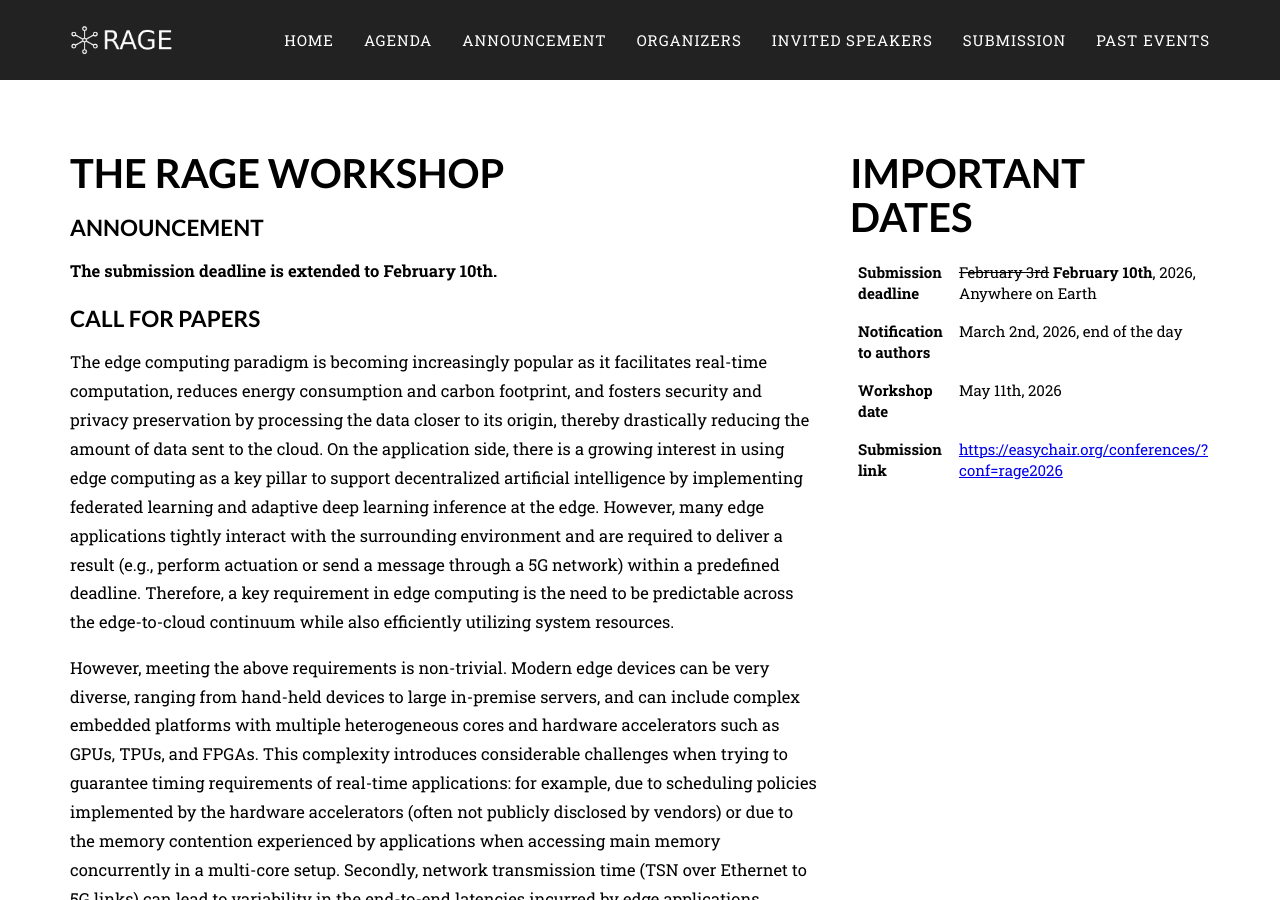
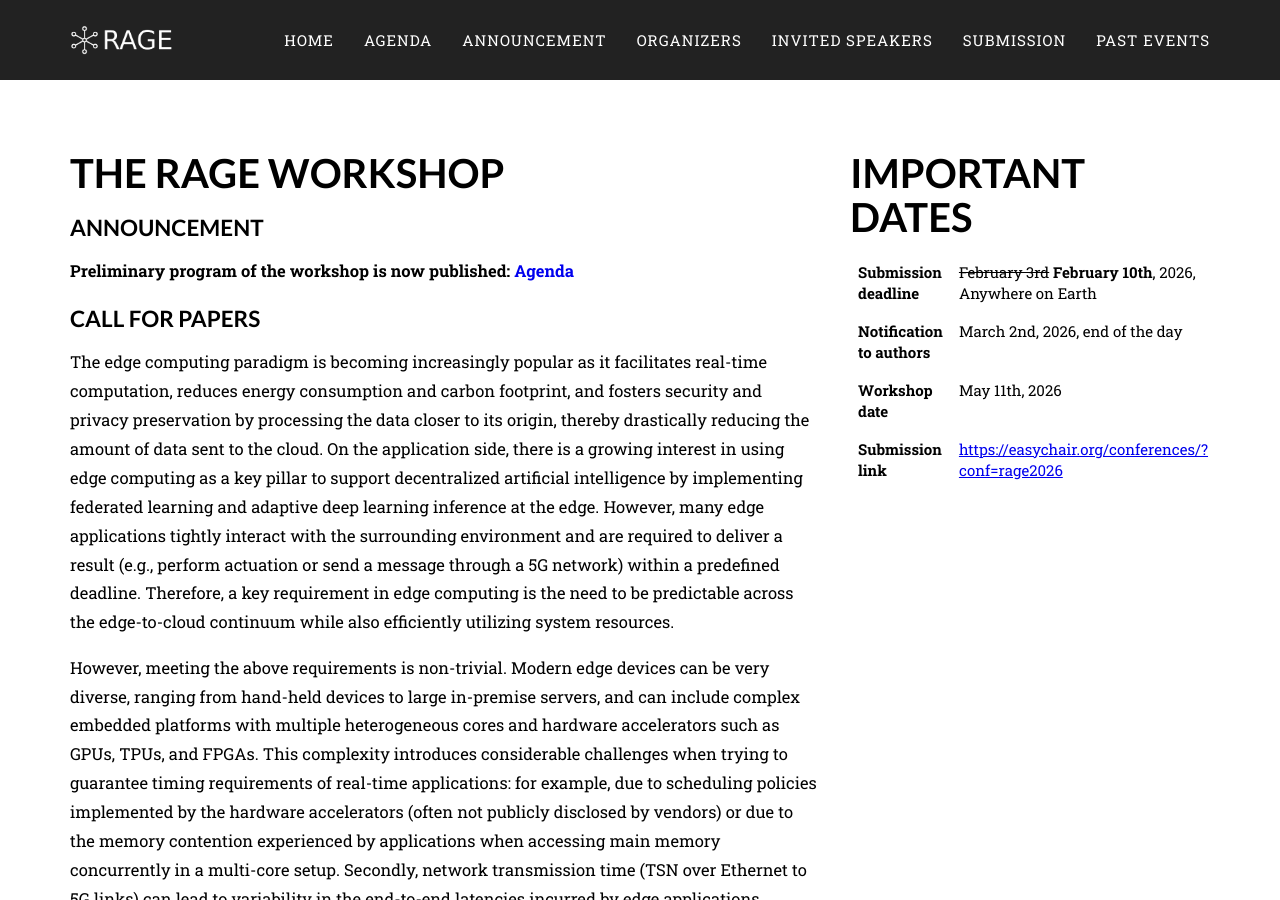
Before and after one commit to RAGE-Workshop/2026, a Jekyll site: the page built from index.markdown, in a window 1280 px wide and 900 px high, scrolled down 899 px. Built offline with Jekyll 4.4.1, drawn with Linux system fonts in a browser that asks for light colours; some web fonts are replaced; our own code applies the rules of GitHub Pages for plain Markdown files; grey boxes are pictures that could not be loaded.

Commit message:
Updated announcement with Agenda url

```diff
--- a/index.markdown
+++ b/index.markdown
@@ -15,7 +15,9 @@ hosted-url: https://cps-iot-week2026.inria.fr/
 
 ## Announcement
 
-<b style="color=red;"> The submission deadline is extended to February 10th. </b>
+<b style="color=red;">
+    Preliminary program of the workshop is now published: [Agenda](https://rage-workshop.github.io/2026/agenda/)
+</b>
 
 
 ## Call for papers
```
